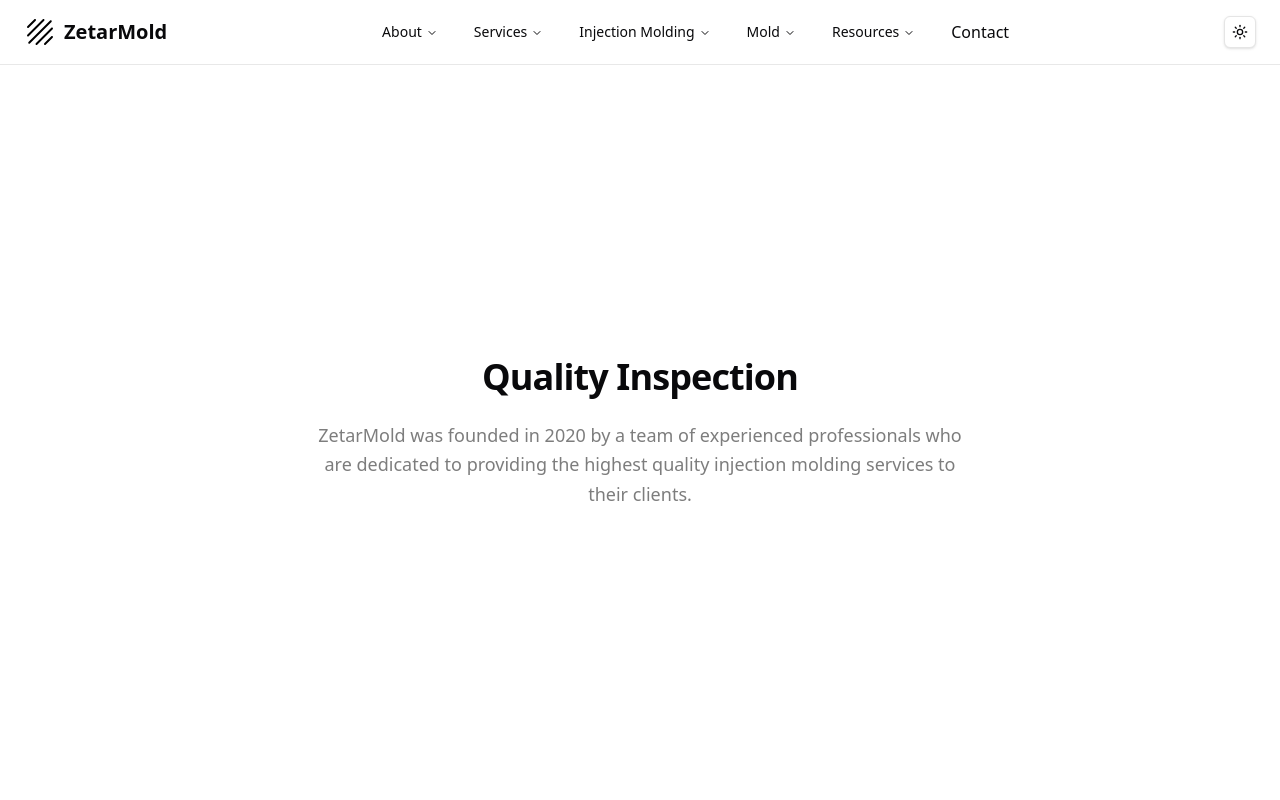
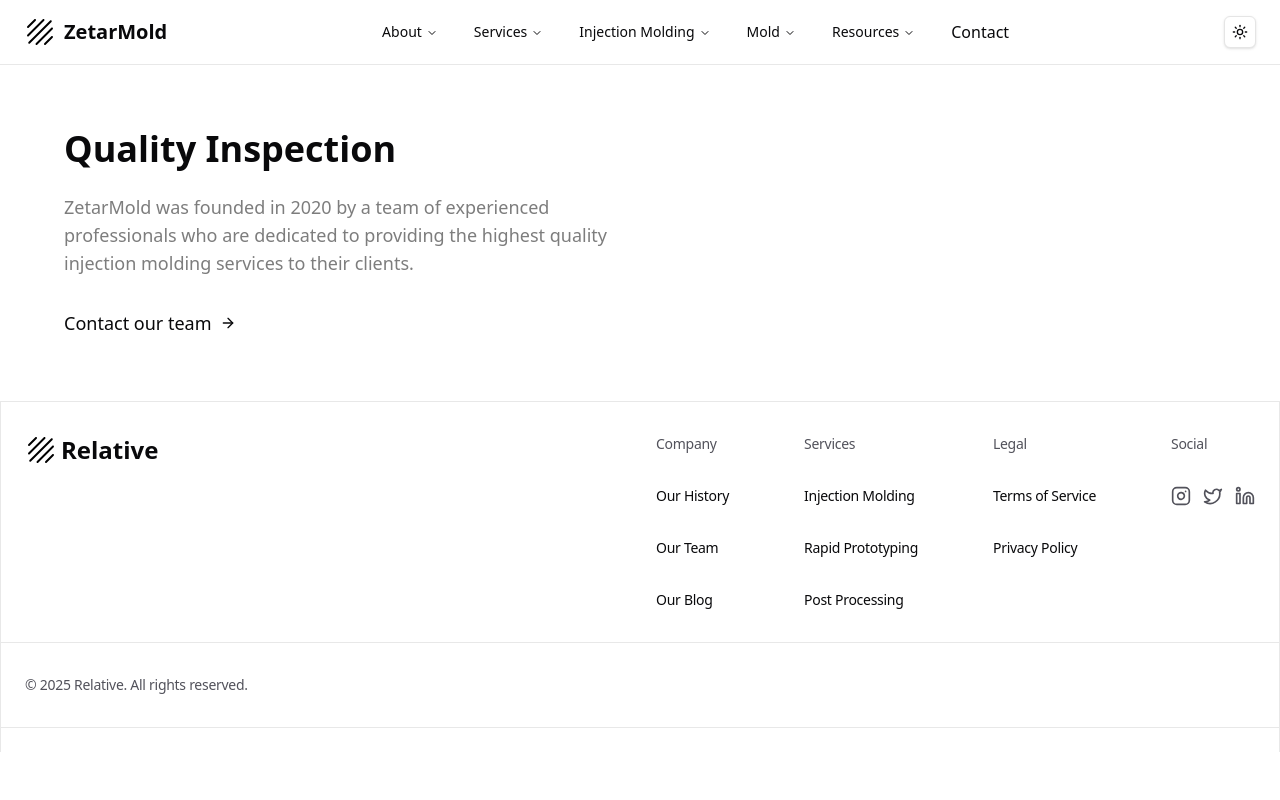
Before and after one commit to yansircc/zetarmold, a Next.js app: page /quality-inspection in a window 1280 px wide. Shown: the top 800 px of the page. Built offline with nearby package versions, Linux system fonts and the light colour scheme.

Commit message:
fix: abstract-page-header

```diff
--- a/src/app/(about)/our-team/page.tsx
+++ b/src/app/(about)/our-team/page.tsx
@@ -1,30 +1,16 @@
-import { ArrowRight } from 'lucide-react';
 import { teamFeatures } from './data';
 import Image from 'next/image';
-import Link from 'next/link';
-
+import PageHeader from '@/components/page-header';
 export default function OurTeam() {
   return (
     <section className="py-16">
       <div className="container flex flex-col gap-16 lg:px-16">
-        <div className="lg:max-w-xl">
-          <h2 className="mb-3 text-xl font-semibold md:mb-4 md:text-4xl lg:mb-6">
-            Our Professional Team
-          </h2>
-          <p className="text-muted-foreground mb-8 lg:text-lg">
-            Zetar boasts a team of 8 senior engineers specializing in injection
-            molding product design and mold design, complemented by 30 engineers
-            skilled in mold making and injection molding, along with a group of
-            highly experienced senior workers.
-          </p>
-          <Link
-            href="/contact"
-            className="group flex items-center text-xs font-medium md:text-base lg:text-lg"
-          >
-            Contact our team
-            <ArrowRight className="ml-2 size-4 transition-transform group-hover:translate-x-1" />
-          </Link>
-        </div>
+        <PageHeader
+          title="Our Professional Team"
+          description="Zetar boasts a team of 8 senior engineers specializing in injection molding product design and mold design, complemented by 30 engineers skilled in mold making and injection molding, along with a group of highly experienced senior workers."
+          linkText="Contact our team"
+          href="/contact"
+        />
         <div className="grid gap-6 md:grid-cols-2 lg:gap-8">
           {teamFeatures.map((feature) => (
             <div
--- a/src/app/(about)/quality-inspection/page.tsx
+++ b/src/app/(about)/quality-inspection/page.tsx
@@ -1,16 +1,16 @@
+import PageHeader from '@/components/page-header';
+
 export default function OurHistory() {
   return (
-    <main className="container flex min-h-[calc(100vh-4rem)] items-center justify-center py-12">
-      <div className="mx-auto max-w-2xl space-y-6 text-center">
-        <h1 className="text-4xl font-bold tracking-tight">
-          Quality Inspection
-        </h1>
-        <p className="text-muted-foreground text-lg leading-relaxed">
-          ZetarMold was founded in 2020 by a team of experienced professionals
-          who are dedicated to providing the highest quality injection molding
-          services to their clients.
-        </p>
+    <section className="py-16">
+      <div className="container flex flex-col gap-16 lg:px-16">
+        <PageHeader
+          title="Quality Inspection"
+          description="ZetarMold was founded in 2020 by a team of experienced professionals who are dedicated to providing the highest quality injection molding services to their clients."
+          href="/contact"
+          linkText="Contact our team"
+        />
       </div>
-    </main>
+    </section>
   );
 }
--- /dev/null
+++ b/src/components/page-header.tsx
@@ -0,0 +1,38 @@
+import Link from 'next/link';
+import { ArrowRight } from 'lucide-react';
+
+type HeadingLevel = 'h1' | 'h2' | 'h3' | 'h4' | 'h5' | 'h6';
+
+interface PageHeaderProps {
+  title: string;
+  description: string;
+  href: string;
+  linkText: string;
+  headingLevel?: HeadingLevel;
+}
+
+export default function PageHeader({
+  title,
+  description,
+  href,
+  linkText,
+  headingLevel = 'h1',
+}: PageHeaderProps) {
+  const Heading = headingLevel;
+
+  return (
+    <div className="lg:max-w-xl">
+      <Heading className="mb-3 text-xl font-semibold md:mb-4 md:text-4xl lg:mb-6">
+        {title}
+      </Heading>
+      <p className="text-muted-foreground mb-8 lg:text-lg">{description}</p>
+      <Link
+        href={href}
+        className="group flex items-center text-xs font-medium md:text-base lg:text-lg"
+      >
+        {linkText}
+        <ArrowRight className="ml-2 size-4 transition-transform group-hover:translate-x-1" />
+      </Link>
+    </div>
+  );
+}
```
